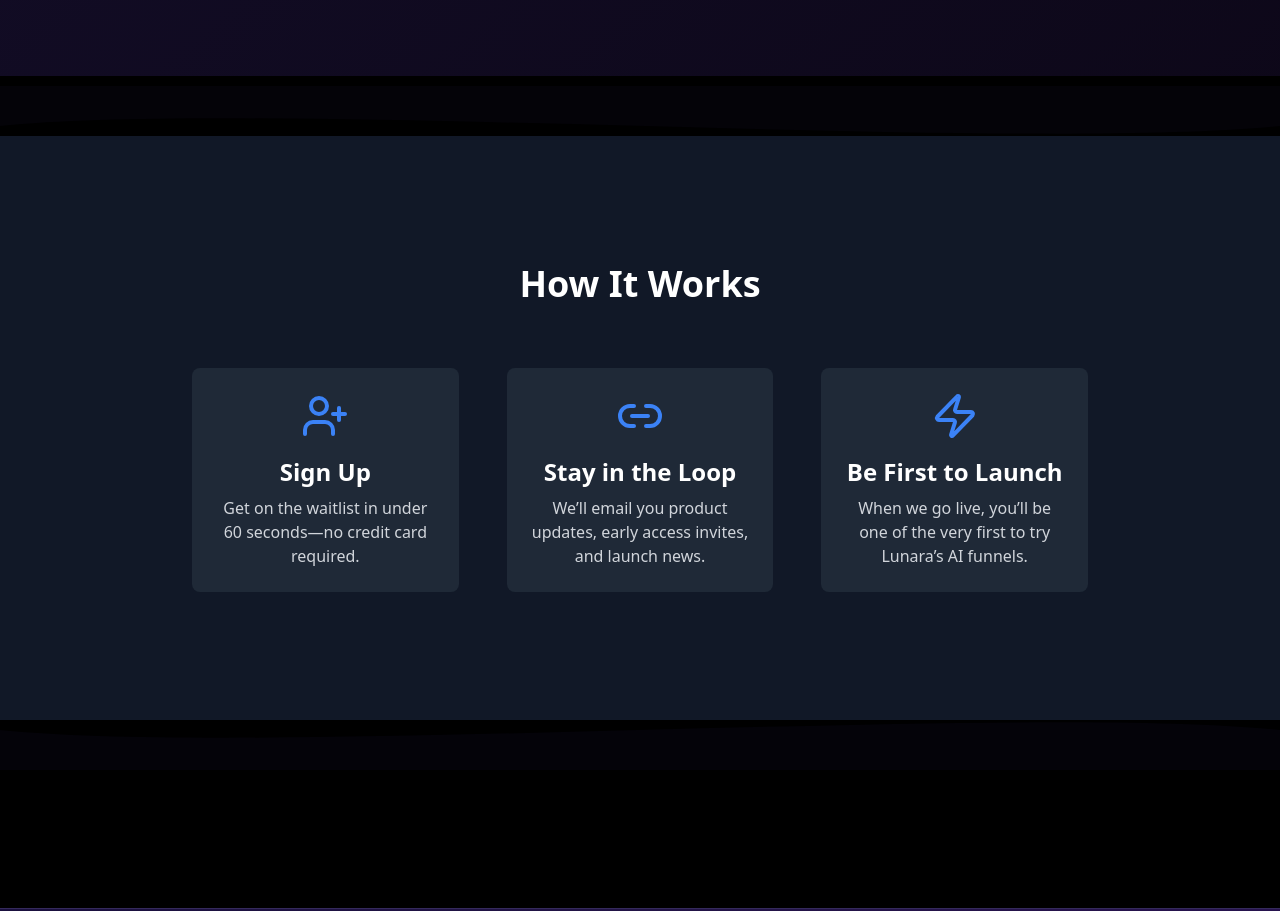
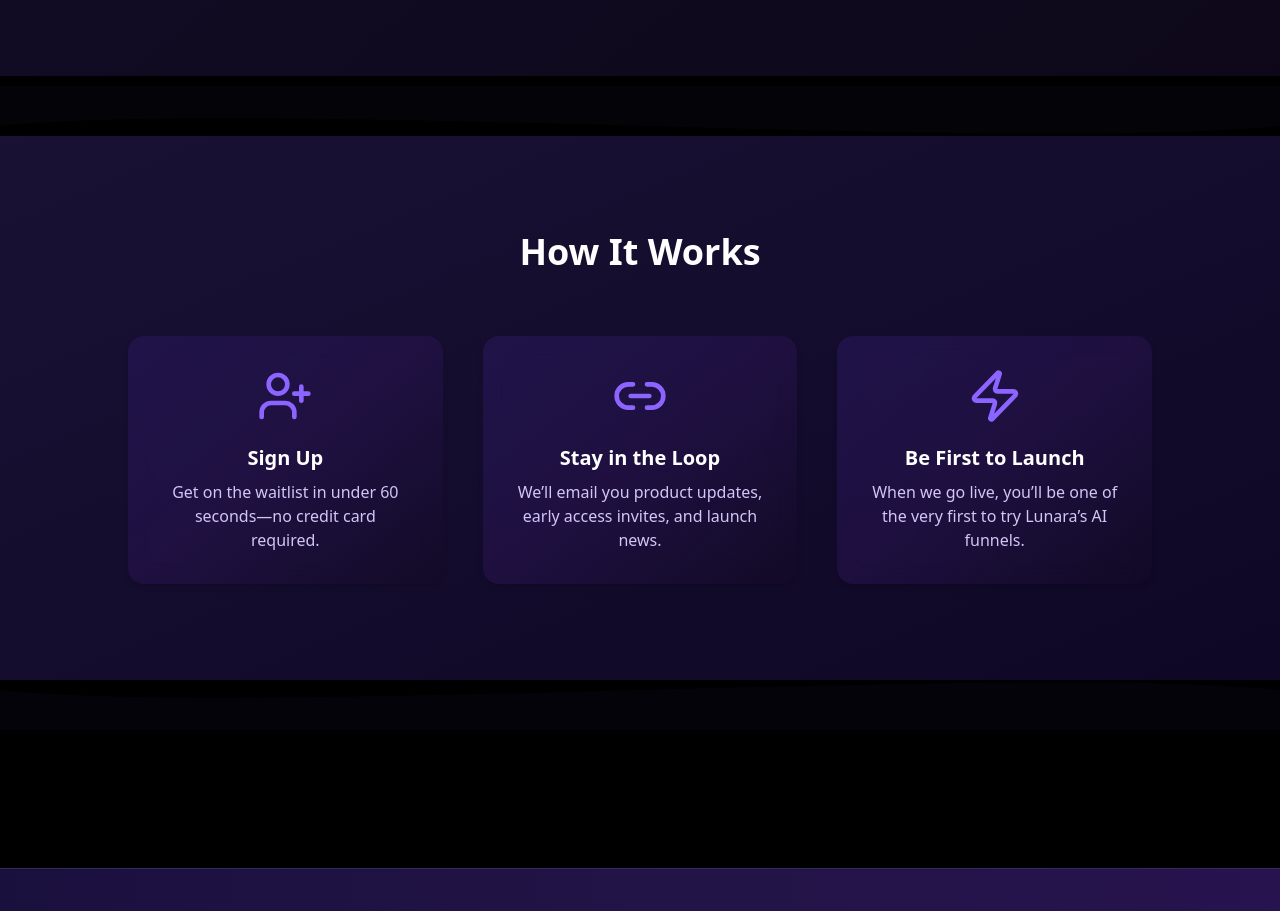
Before and after one commit to LunaraHQ/lunara-website, a Next.js app: page / in a window 1280 px wide. Shown: the part 3540-4451 px from the top of the page. Built offline with nearby package versions, Linux system fonts and the light colour scheme.

Commit message:
Update HowItWorks.js

```diff
--- a/components/HowItWorks.js
+++ b/components/HowItWorks.js
@@ -1,4 +1,3 @@
-// components/HowItWorks.js
 import React from 'react'
 import { UserPlus, Link2, Zap } from 'lucide-react'
 
@@ -22,19 +21,19 @@ const steps = [
 
 export default function HowItWorks() {
   return (
-    <section id="howitworks" className="py-32 bg-gray-900 px-6">
-      <h2 className="text-4xl font-bold text-center mb-16 text-white">
+    <section id="howitworks" className="py-24 bg-gradient-to-br from-[#23194b]/70 to-[#12092e]/80 px-6">
+      <h2 className="text-3xl md:text-4xl font-bold text-center mb-16 text-white">
         How It Works
       </h2>
-      <div className="grid gap-12 grid-cols-1 md:grid-cols-3 max-w-4xl mx-auto">
+      <div className="grid gap-10 grid-cols-1 md:grid-cols-3 max-w-5xl mx-auto">
         {steps.map(({ icon: Icon, title, desc }) => (
           <div
             key={title}
-            className="flex flex-col items-center text-center p-6 bg-gray-800 rounded-lg"
+            className="flex flex-col items-center text-center p-8 bg-gradient-to-br from-[#251654]/70 via-[#27134e]/60 to-[#130b24]/50 backdrop-blur-md rounded-2xl shadow-md"
           >
-            <Icon className="w-12 h-12 text-blue-500 mb-4" />
-            <h3 className="text-2xl font-semibold text-white mb-2">{title}</h3>
-            <p className="text-gray-300">{desc}</p>
+            <Icon className="w-14 h-14 text-[#8C64FF] mb-5" />
+            <h3 className="text-xl font-semibold text-white mb-2">{title}</h3>
+            <p className="text-[#d2c6f7]">{desc}</p>
           </div>
         ))}
       </div>
```
